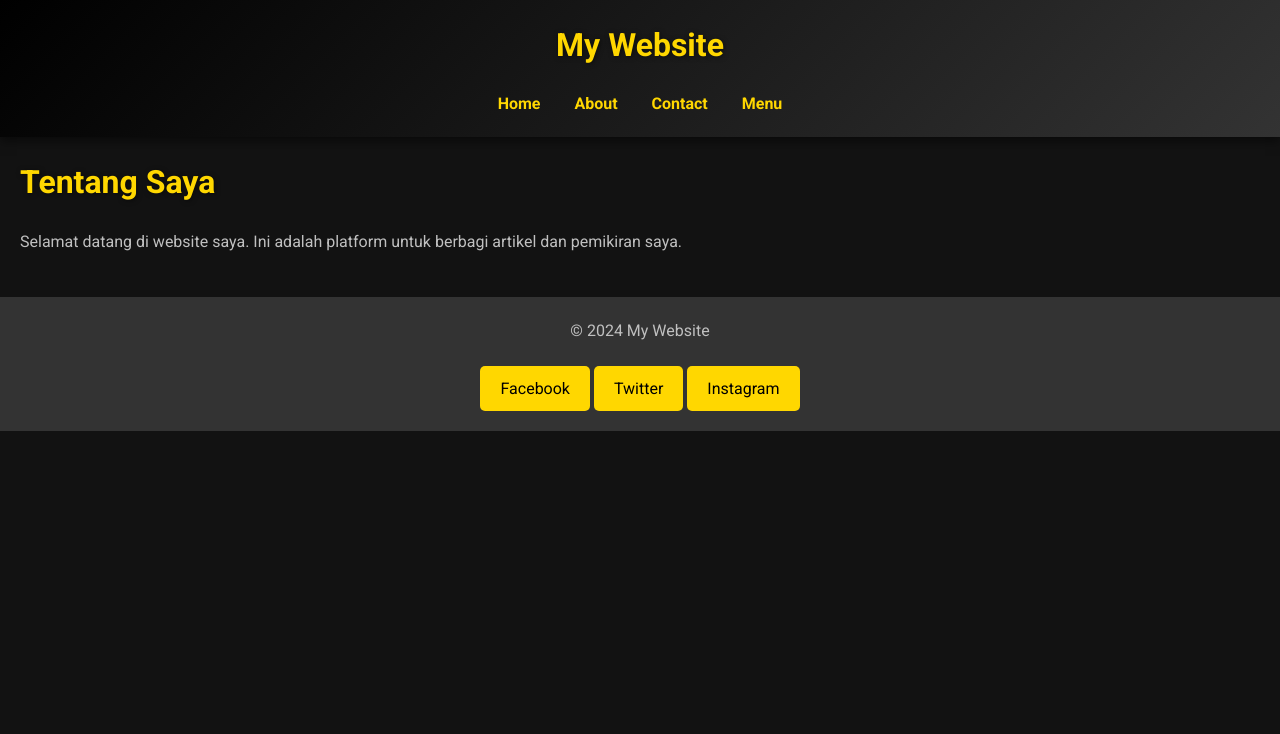
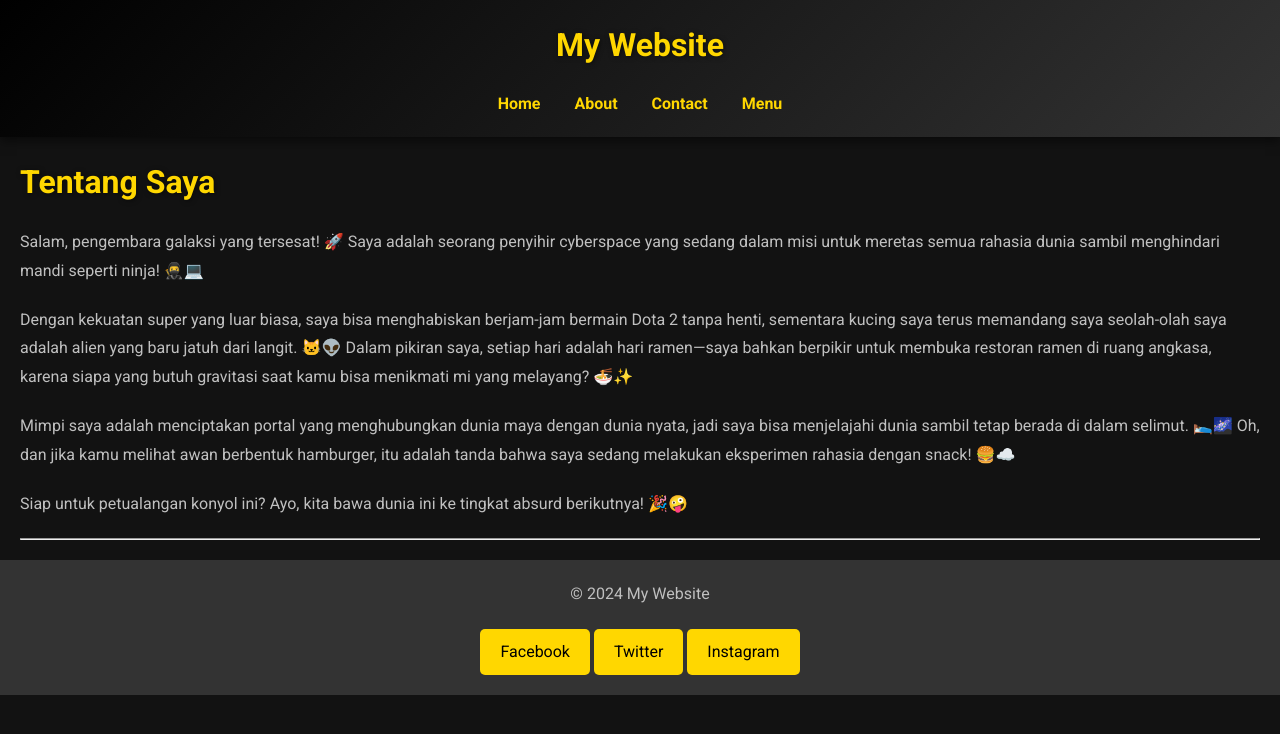
Before and after one commit to masputrawae/Mp-official, a Jekyll site: the page built from about.md, in a window 1280 px wide. Shown: the top 734 px of the page. Built offline with Jekyll 4.4.1, drawn with Linux system fonts in a browser that asks for light colours.

Commit message:
modif file about and index

```diff
--- a/about.md
+++ b/about.md
@@ -5,4 +5,12 @@ title: About
 
 # Tentang Saya
 
-Selamat datang di website saya. Ini adalah platform untuk berbagi artikel dan pemikiran saya.
+Salam, pengembara galaksi yang tersesat! 🚀 Saya adalah seorang penyihir cyberspace yang sedang dalam misi untuk meretas semua rahasia dunia sambil menghindari mandi seperti ninja! 🥷💻
+
+Dengan kekuatan super yang luar biasa, saya bisa menghabiskan berjam-jam bermain Dota 2 tanpa henti, sementara kucing saya terus memandang saya seolah-olah saya adalah alien yang baru jatuh dari langit. 🐱👽 Dalam pikiran saya, setiap hari adalah hari ramen—saya bahkan berpikir untuk membuka restoran ramen di ruang angkasa, karena siapa yang butuh gravitasi saat kamu bisa menikmati mi yang melayang? 🍜✨
+
+Mimpi saya adalah menciptakan portal yang menghubungkan dunia maya dengan dunia nyata, jadi saya bisa menjelajahi dunia sambil tetap berada di dalam selimut. 🛌🌌 Oh, dan jika kamu melihat awan berbentuk hamburger, itu adalah tanda bahwa saya sedang melakukan eksperimen rahasia dengan snack! 🍔☁️
+
+Siap untuk petualangan konyol ini? Ayo, kita bawa dunia ini ke tingkat absurd berikutnya! 🎉🤪
+
+---
```
Also changed, not shown: index.md (+0 -1 lines).
